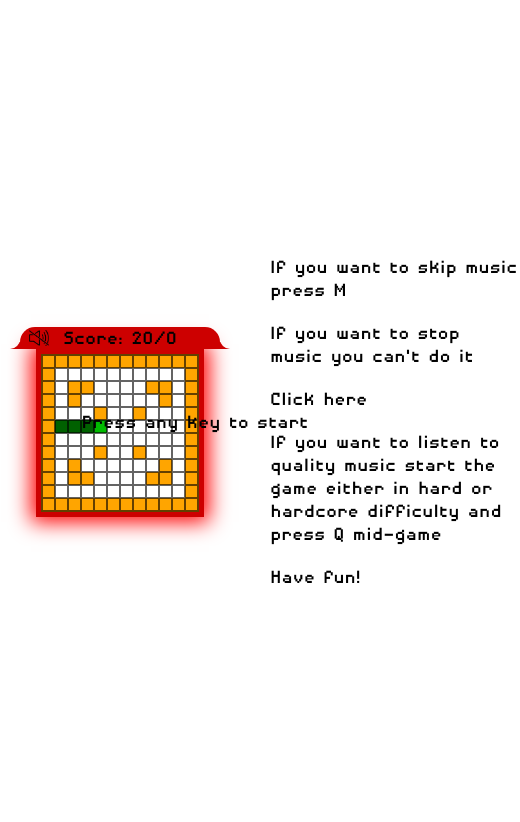
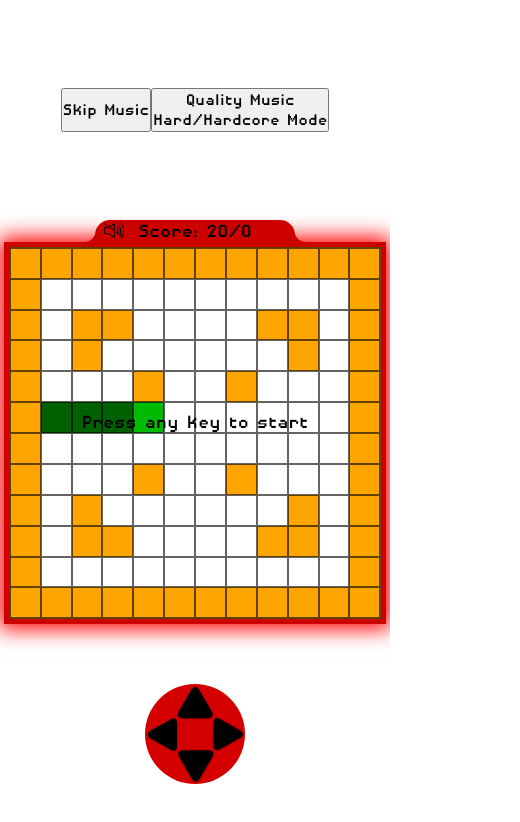
Before and after one commit to jr-kick/snake-game, a plain HTML site: page index.html in a window 390 px wide. Both pictures are taken after a click on the button "New Game". Shown: the whole page, 520 px wide, since content can reach past the window. Drawn offline with Linux system fonts and the light colour scheme.

Commit message:
make it responsive The game can be played on smartphones now.(hopefully)

```diff
--- a/index.html
+++ b/index.html
@@ -9,6 +9,10 @@
   <title>Snake Game by jr-kick</title>
 </head>
 <body>
+  <div class="mobile music">
+    <button class="skip"><p>Skip Music</p></button>
+    <button class="quality"><p>Quality Music</p><p>Hard/Hardcore Mode</p></button>
+  </div>
     <div id="game">
       <div id="frame">
         <div class="left-div"><div></div></div>
@@ -20,6 +24,14 @@
       </div>
       <div id="gameboard">
       </div>
+    </div>
+    <div class="arrows mobile">
+      <button class="left" slot="left"><img src="./triangle.png" alt=""></button>
+      <div class="y-axis">
+        <button class="up" slot="up"><img src="./triangle.png" alt=""></button>
+        <button class="down" slot="down"><img src="./triangle.png" alt=""></button>
+      </div>
+      <button class="right" slot="right"><img src="./triangle.png" alt=""></button>
     </div>
     <div id="instructions">
       <p>If you want to skip music press M</p>
--- a/style.css
+++ b/style.css
@@ -6,6 +6,174 @@
 @font-face {
   font-family: chiptune-font-bold;
   src: url(./DisposableDroidBB_bld.ttf);
+}
+
+@media (max-width: 460px) {
+
+  #game {
+    display: flex;
+    flex-direction: column;
+    justify-content: center;
+    align-items: center;
+    width: fit-content;
+    height: fit-content;
+    grid-row: 2/3;
+    align-self: center;
+    justify-self: center;
+  }
+
+  .music {
+    display: flex;
+    grid-row: 1/2;
+    align-self: center;
+    justify-self: center;
+  }
+
+  .music p {
+    font-size: 20px;
+  }
+
+  .info-button {
+    display: none;
+  }
+
+  .alert {
+    text-align: center;
+  }
+
+  .arrows {
+    display: flex;
+    justify-content: space-between;
+    align-items: center;
+    width: 100px;
+    height: 100px;
+    grid-row: 3/4;
+    align-self: center;
+    justify-self: center;
+    background-color: rgb(212, 0, 0);
+    border-radius: 50%;
+  }
+
+  .arrows img {
+    width: 100%;
+  }
+
+  .up>img {
+    transform: rotate(90deg);
+  }
+
+  .right>img {
+    transform: rotate(180deg);
+  }
+
+  .down>img {
+    transform: rotate(-90deg);
+  }
+
+  .arrows button {
+    display: flex;
+    justify-content: center;
+    align-items: center;
+    width: 35px;
+    height: 35px;
+    background: none;
+    border: none;
+  }
+
+  .y-axis {
+    display: flex;
+    justify-content: space-between;
+    align-items: center;
+    flex-direction: column;
+    justify-self: center;
+    align-self: center;
+    height: 100%;
+  }
+
+  body {
+    height: 100vh;
+    display: grid;
+    grid-template-rows: repeat(3, 1fr);
+  }
+
+  #gameboard {
+    width: 95vw;
+    height: 95vw;
+  }
+
+  #instructions {
+    display: none;
+  }
+}
+
+@media (min-width: 461px) and (max-width: 1024px) {
+
+  #game {
+    display: flex;
+    flex-direction: column;
+    justify-content: center;
+    align-items: center;
+    width: fit-content;
+    grid-column: 2 / 3;
+  }
+
+  .mobile {
+    display: none;
+  }
+  #gameboard {
+    width: 85vh;
+    height: 85vh;
+  }
+
+  #instructions {
+    display: none;
+  }
+
+  body {
+    height: 100vh;
+    display: flex;
+    align-items: center;
+    justify-content: center;
+  }
+}
+
+@media (min-width: 1025px) {
+
+  #game {
+    display: flex;
+    flex-direction: column;
+    justify-content: center;
+    align-items: center;
+    width: fit-content;
+    grid-column: 2 / 3;
+  }
+
+  .info-button {
+    display: none;
+  }
+
+  .mobile {
+    display: none;
+  }
+  #gameboard {
+    width: 85vh;
+    height: 85vh;
+  }
+
+  #instructions {
+    display: flex;
+  }
+
+  body {
+    height: 100vh;
+    display: grid;
+    grid-template-columns: 1fr 1fr 1fr;
+  }
+}
+
+.scroll {
+  overflow-y: scroll;
+  height: 85vh;
 }
 
 * {
@@ -29,23 +197,15 @@ h1 {
   font-size: 2rem;
 }
 
-body {
-  height: 100vh;
-  display: grid;
-  grid-template-columns: 1fr 1fr 1fr;
-}
-
-#game {
+#menu-instructions {
   display: flex;
   flex-direction: column;
-  justify-content: center;
+  justify-content: flex-start;
   align-items: center;
-  width: fit-content;
-  grid-column: 2 / 3;
+  gap: 20px;
 }
 
 #instructions {
-  display: flex;
   flex-direction: column;
   justify-content: center;
   align-items: flex-start;
@@ -121,13 +281,12 @@ body {
 }
 
 #gameboard {
-  width: 40vw;
-  height: 40vw;
   background-color: orange;
   outline: 5px solid rgb(205, 0, 0);
   margin: 5px;
   border: 1px solid rgba(0, 0, 0, 0.608);
   box-shadow: 0px 0px 20px 10px rgb(255, 0, 0);
+  text-align: center;
 }
 
 #gameboard>div {
```
Also changed, not shown: main.js (+3 -3 lines), triangle.png (added).
